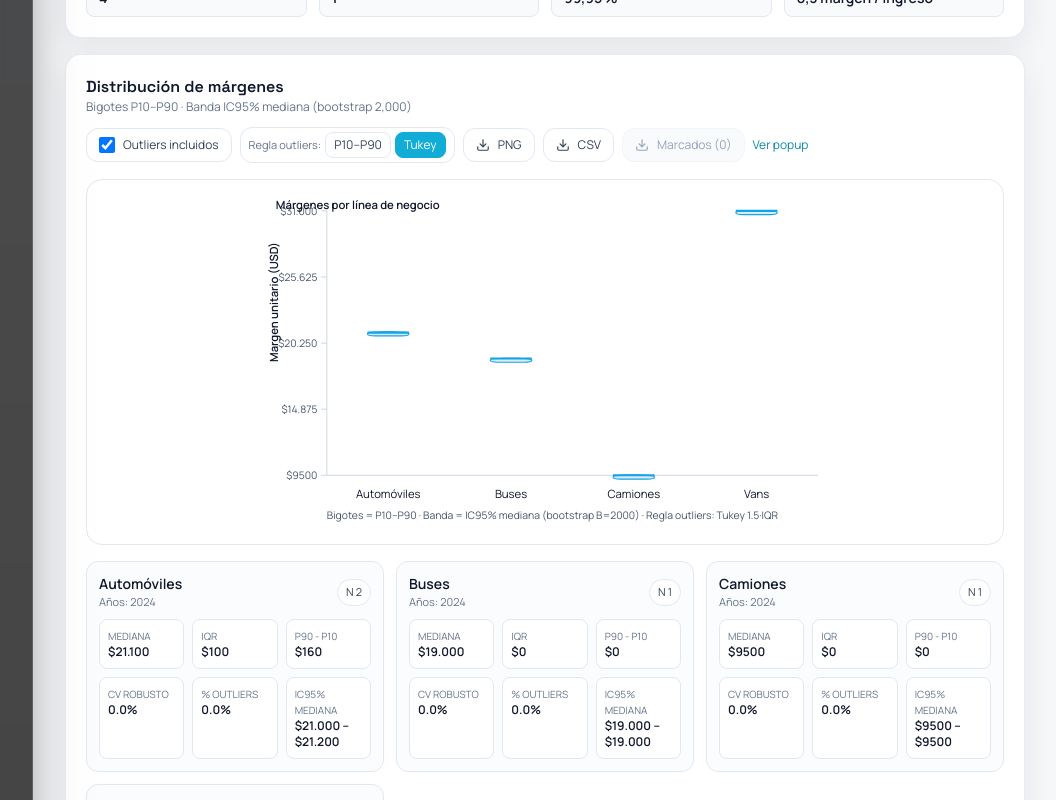
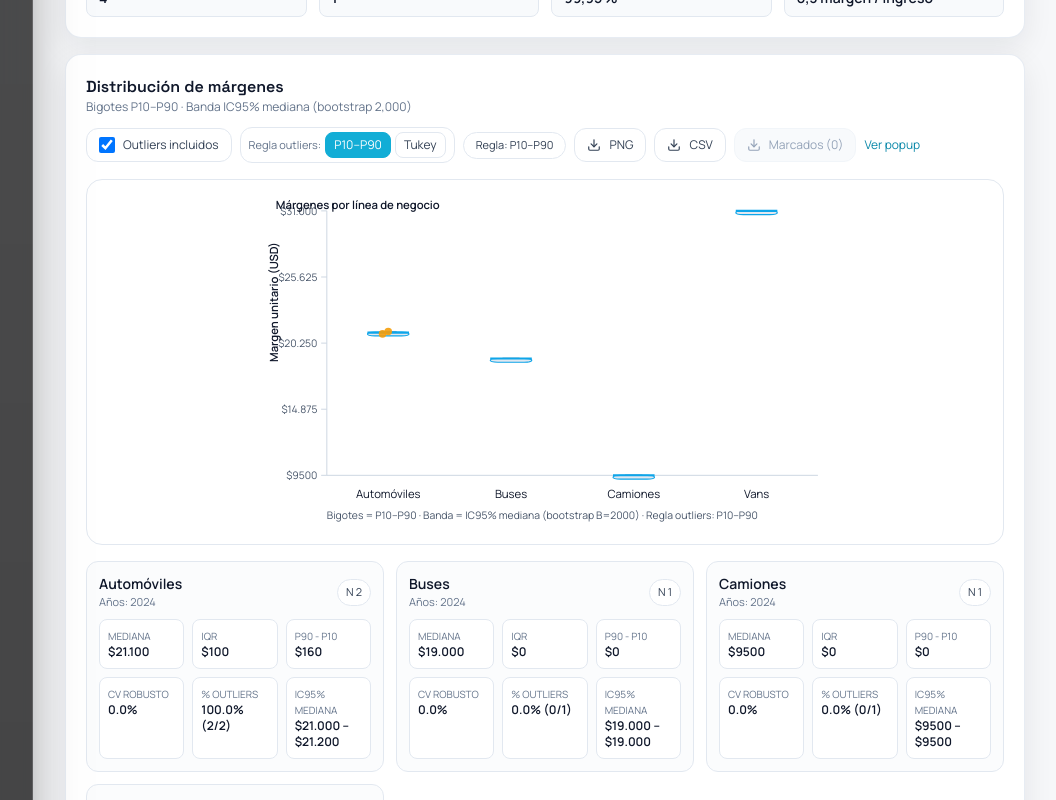
Before and after one commit to Paradigma-corp/MBA, a React (Vite) app: page / in a window 1280 px wide. Shown: the part 6160-6960 px from the top of the page, without its empty margins (223-1279 px from the left). Built offline with nearby package versions, Linux system fonts and the light colour scheme.

Commit message:
Align boxplot outlier metrics

```diff
--- a/package.json
+++ b/package.json
@@ -7,7 +7,8 @@
     "dev": "vite",
     "build": "vite build",
     "preview": "vite preview",
-    "lint": "eslint ."
+    "lint": "eslint .",
+    "test": "node --test"
   },
   "dependencies": {
     "@nivo/bar": "0.87.0",
--- a/src/App.jsx
+++ b/src/App.jsx
@@ -91,7 +91,7 @@ const App = () => {
   const [activeSlide, setActiveSlide] = useState(0);
   const [activeModal, setActiveModal] = useState(null);
   const [showOutliers, setShowOutliers] = useState(true);
-  const [outlierRule, setOutlierRule] = useState('tukey');
+  const [outlierRule, setOutlierRule] = useState('pRange');
   const [reviewQueue, setReviewQueue] = useState([]);
   const chartRef = useRef(null);
 
@@ -174,8 +174,13 @@ const App = () => {
   );
 
   const marginSummaries = useMemo(
-    () => summarizeMarginsByLine(normalizedFiltered, { bootstrapSamples: 2000, outlierRule }),
-    [normalizedFiltered, outlierRule],
+    () =>
+      summarizeMarginsByLine(normalizedFiltered, {
+        bootstrapSamples: 2000,
+        outlierRule,
+        includeOutliers: showOutliers,
+      }),
+    [normalizedFiltered, outlierRule, showOutliers],
   );
 
   const APA_FOOTER =
@@ -245,7 +250,7 @@ const App = () => {
         item.pRange,
         item.mad,
         item.cvRobust,
-        item.outlierPct,
+        item.outlierPctVisible,
         item.ciLower,
         item.ciUpper,
       ].join(','),
@@ -1169,6 +1174,9 @@ const App = () => {
                       );
                     })}
                   </div>
+                  <span className="inline-flex items-center gap-2 text-[11px] px-3 py-1 rounded-full bg-white border border-slate-200 text-slate-700">
+                    Regla: {outlierRule === 'pRange' ? 'P10–P90' : 'Tukey 1.5·IQR'}
+                  </span>
                   <button
                     type="button"
                     onClick={exportPng}
@@ -1242,7 +1250,13 @@ const App = () => {
                       </div>
                       <div className="p-2 rounded-lg bg-white border border-slate-200">
                         <p className="text-[10px] uppercase text-slate-500">% outliers</p>
-                        <p className="font-semibold text-slate-900">{formatPercent(item.outlierPct / 100)}</p>
+                        {showOutliers ? (
+                          <p className="font-semibold text-slate-900">
+                            {formatPercent(item.outlierPctVisible)} ({item.outlierCountVisible}/{item.n})
+                          </p>
+                        ) : (
+                          <p className="font-semibold text-slate-900">Ocultos</p>
+                        )}
                       </div>
                       <div className="p-2 rounded-lg bg-white border border-slate-200">
                         <p className="text-[10px] uppercase text-slate-500">IC95% mediana</p>
--- a/src/components/charts/BoxPlot.jsx
+++ b/src/components/charts/BoxPlot.jsx
@@ -260,7 +260,10 @@ const BoxPlot = forwardRef(
               N: {formatNumber(tooltip.item.n)} · Mediana: {formatCurrency(tooltip.item.median)}
             </p>
             <p className="text-slate-600">IQR: {formatCurrency(tooltip.item.q1)} – {formatCurrency(tooltip.item.q3)}</p>
-            <p className="text-slate-600">% outliers: {formatPercent(tooltip.item.outlierPct / 100)}</p>
+            <p className="text-slate-600">
+              % outliers: {formatPercent(tooltip.item.outlierPctVisible ?? tooltip.item.outlierPct ?? 0)} (
+              {(tooltip.item.outlierCountVisible ?? tooltip.item.outlierCount ?? 0)}/{tooltip.item.n})
+            </p>
           </div>
         )}
 
--- a/src/utils/marginStats.js
+++ b/src/utils/marginStats.js
@@ -41,7 +41,10 @@ const bootstrapMedianCI = (values = [], samples = 2000, confidence = 0.95) => {
   return { lower, upper, samples: sorted };
 };
 
-export const summarizeMarginsByLine = (records = [], { bootstrapSamples = 2000, outlierRule = 'tukey' } = {}) => {
+export const summarizeMarginsByLine = (
+  records = [],
+  { bootstrapSamples = 2000, outlierRule = 'pRange', includeOutliers = true } = {},
+) => {
   const groups = new Map();
 
   records.forEach((record) => {
@@ -84,7 +87,11 @@ export const summarizeMarginsByLine = (records = [], { bootstrapSamples = 2000,
       const outliersTukey = detail.filter((item) => item.margin < lowerFence || item.margin > upperFence);
       const outliersPRange = detail.filter((item) => item.margin < p10 || item.margin > p90);
       const activeOutliers = outlierRule === 'pRange' ? outliersPRange : outliersTukey;
-      const outlierPct = n ? (activeOutliers.length / n) * 100 : 0;
+      const outlierCount = activeOutliers.length;
+      const outlierPct = n ? (outlierCount / n) * 100 : 0;
+      const visibleOutliers = includeOutliers ? activeOutliers : [];
+      const visibleOutlierCount = includeOutliers ? outlierCount : 0;
+      const visibleOutlierPct = includeOutliers ? outlierPct : 0;
       const { lower: ciLower, upper: ciUpper } = bootstrapMedianCI(margins, bootstrapSamples, 0.95);
 
       return {
@@ -99,8 +106,11 @@ export const summarizeMarginsByLine = (records = [], { bootstrapSamples = 2000,
         pRange: p90 - p10,
         mad: madValue,
         cvRobust,
+        outlierCount,
         outlierPct,
-        outliers: activeOutliers,
+        outlierCountVisible: visibleOutlierCount,
+        outlierPctVisible: visibleOutlierPct,
+        outliers: visibleOutliers,
         outliersTukey,
         outliersPRange,
         lowerFence,
```
Also changed, not shown: 1 other file (tests, documents, lock files or other folders).
